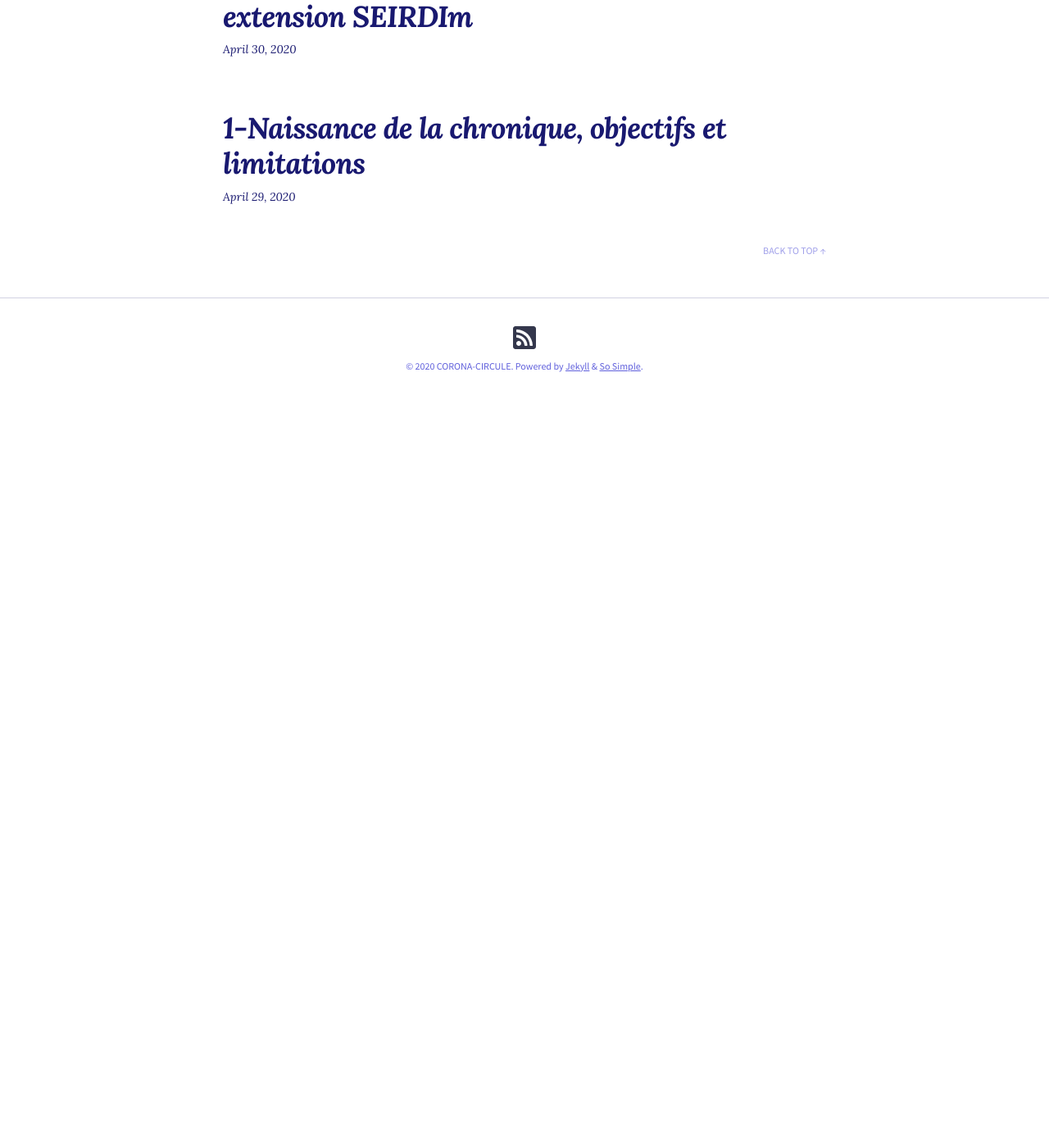
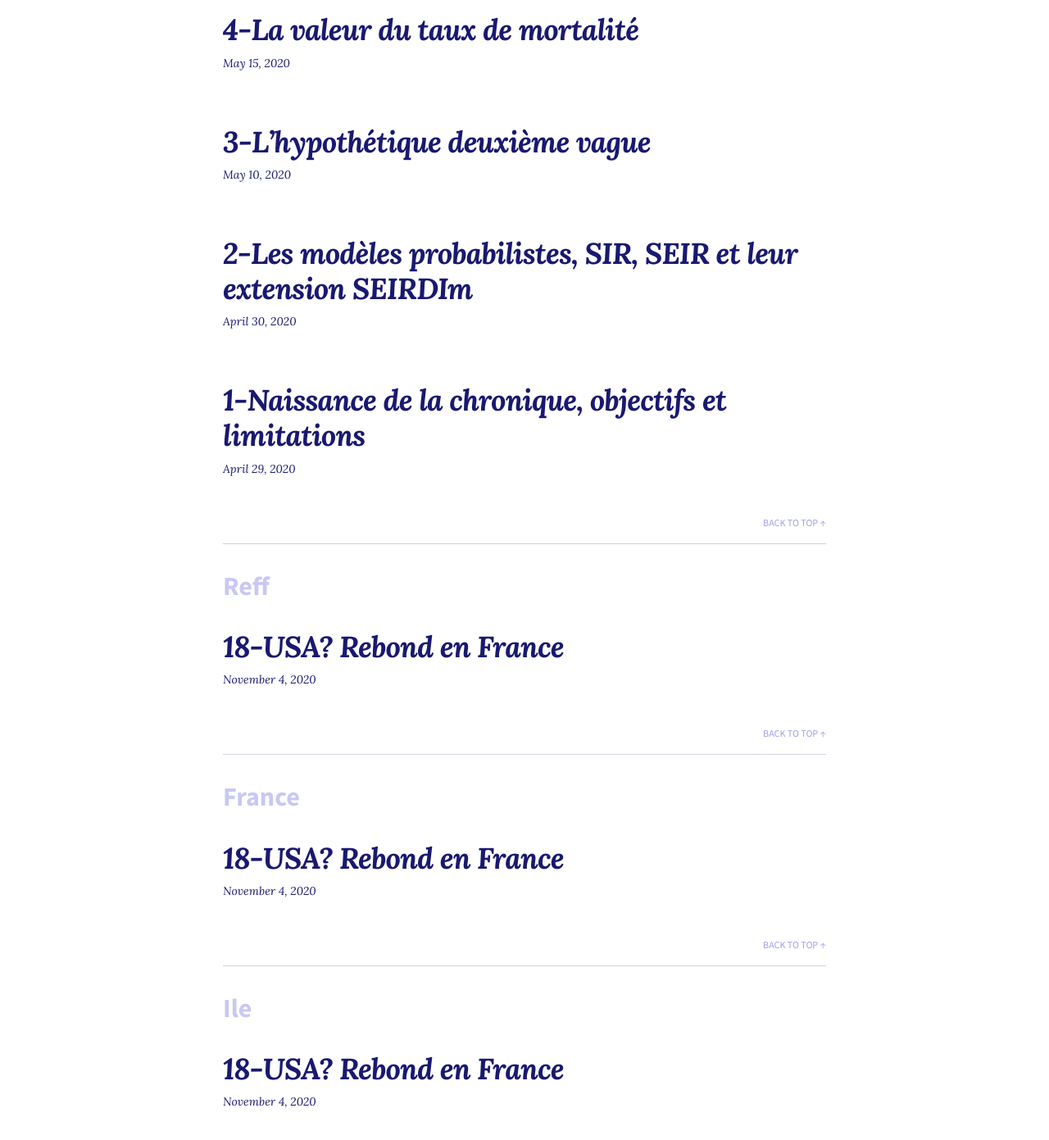
Before and after one commit to corona-circule/lettres, a Jekyll site: the page built from tags.html, in a window 1280 px wide and 1400 px high, scrolled down 5555 px. Shown: the top 1391 px of the window at 82% size. Built offline with Jekyll 4.4.1, drawn with Linux system fonts in a browser that asks for light colours; nearby versions of some CDN libraries; before the commit the page ends 6075 px from its top, so only the background shows below that; some of the changed text lies outside the part shown.

Commit message:
lettre 18

```diff
--- /dev/null
+++ b/_posts/2020-11-04-lettre18.md
@@ -0,0 +1,20 @@
+---
+title: 18-USA? Rebond en France
+hidden: false
+categories: COVID FR
+tags: épidémie COVID Reff France Ile Rhone Alpes Auvergne USA
+comments: true
+author: corona-circule
+permalink: let18
+share: true
+---
+
+<link rel="stylesheet" href="../assets/css/style.css">
+
+USA: amorce d’une troisième vague?<br/>
+Rebond en France.<br/>
+
+
+<img src='/lettres/images/img-18.png' width='400px'/>
+
+[lettre n°18 au format __PDF__](/lettres/resources/pdf/lettre-18.pdf)
--- a/index.html
+++ b/index.html
@@ -12,8 +12,9 @@ couplées incluant les probabilités de changer l'état d’un individu selon la
 Ce modèle est une extension simple du modèle basique <b>SIR</b>  (Sain-Infectieux-Retiré).<br/><br/>
 
 Nous étudions cette dynamique dans divers pays et régions, depuis Mars 2020, en nous basant sur des données principalement collectées
-par <a href='https://www.data.gouv.fr/fr/datasets/indicateurs-de-suivi-de-lepidemie-de-covid-19/#'><b>Santé Publique France</b></a>
- et l'<b>Université Johns Hopkins</b>.
+par <a href='https://www.data.gouv.fr/fr/datasets/indicateurs-de-suivi-de-lepidemie-de-covid-19/#'><b>Santé Publique France</b></a>,
+de l'<a href='https://www.eficiens.com/coronavirus-statistiques/#'><b>Université Johns Hopkins</b></a> et de
+l'<a href='https://ourworldindata.org/coronavirus#'><b>Université d'Oxford</b></a>.
 La résolution des équations et l'ajustement (manuel) des paramètres dynamiques se fait à l'aide un simple tableur <i>MS-EXCEL</i>. <br/><br/>
 
 Nous avions, en particulier, reconnu assez tôt le caractère nécessairement incomplet des données de cas déclarés,
```
Also changed, not shown: images/img-18.png (added), 1 other file.
